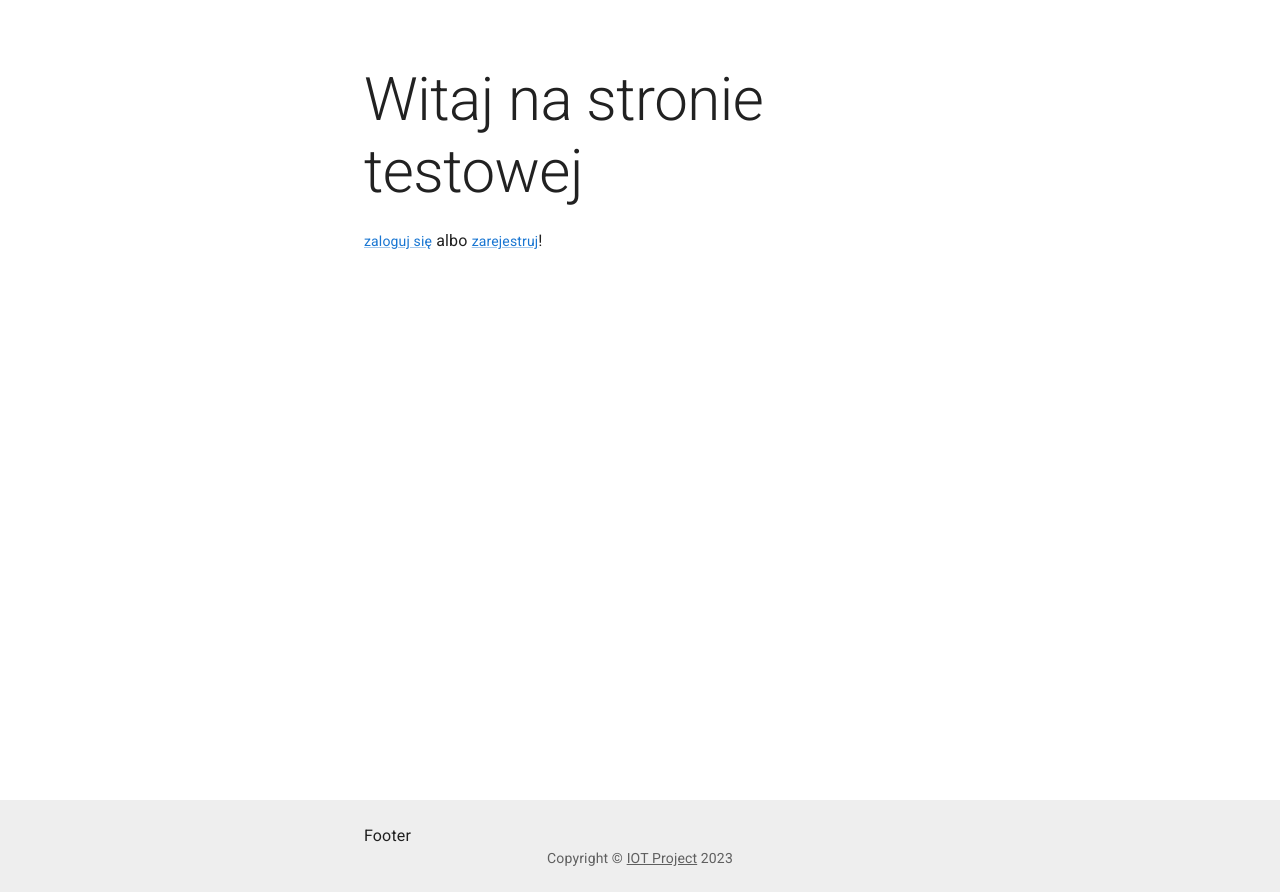
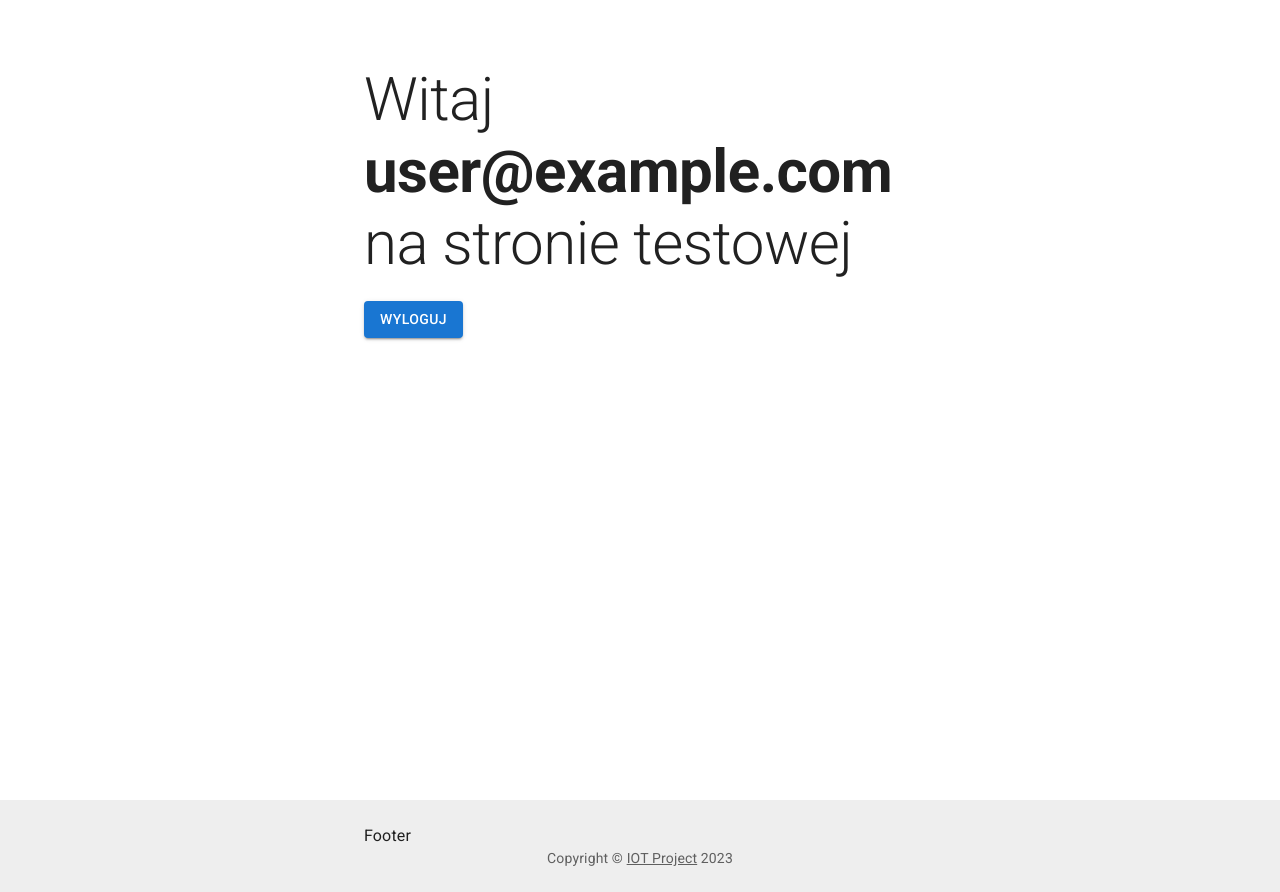
Before and after one commit to theiotproject/keybox-page, a React (Vite) app: page / in a window 1280 px wide. Built offline with nearby package versions, Linux system fonts and the light colour scheme; no server answers; sample sign-in values are in the browser's storage.

Commit message:
Updated README.md file

```diff
--- a/src/pages/Dashboard/Dashboard.jsx
+++ b/src/pages/Dashboard/Dashboard.jsx
@@ -1,8 +1,8 @@
 import { Typography } from "@mui/material";
-import { auth } from "../../backend/db";
 import SignOutBtn from "../../components/SignOutBtn";
 import { useNavigate } from "react-router-dom";
 import { useAuthState } from "react-firebase-hooks/auth";
+import { auth } from "../../backend/db";
 
 function Dashboard() {
   const [user, loading, error] = useAuthState(auth);
--- a/src/pages/Home/Home.jsx
+++ b/src/pages/Home/Home.jsx
@@ -4,8 +4,16 @@ import Typography from "@mui/material/Typography";
 import Container from "@mui/material/Container";
 import Link from "@mui/material/Link";
 import { Link as RouterLink } from "react-router-dom";
+import { auth } from "../../backend/db";
+import { useAuthState } from "react-firebase-hooks/auth";
+import SignOutBtn from "../../components/SignOutBtn";
 
 function Home() {
+  const [user, loading] = useAuthState(auth);
+
+  if (loading) {
+    return <p>Ładuję...</p>;
+  }
   return (
     <Box
       sx={{
@@ -18,8 +26,10 @@ function Home() {
       <CssBaseline enableColorScheme />
       <Container component="main" sx={{ mt: 8, mb: 2 }} maxWidth="sm">
         <Typography variant="h2" component="h1" gutterBottom>
-          Witaj na stronie testowej
+          Witaj <b>{user && auth.currentUser.email}</b> na stronie testowej
         </Typography>
+        {!user ? (
+          <>
             <Link to={`/signin`} variant="body2" component={RouterLink}>
               zaloguj się
             </Link>{" "}
@@ -28,6 +38,10 @@ function Home() {
               zarejestruj
             </Link>
             !
+          </>
+        ) : (
+          <SignOutBtn />
+        )}
       </Container>
     </Box>
   );
```
Also changed, not shown: 1 other file (tests, documents, lock files or other folders). Lines whose indentation alone changed are shown as unchanged.
